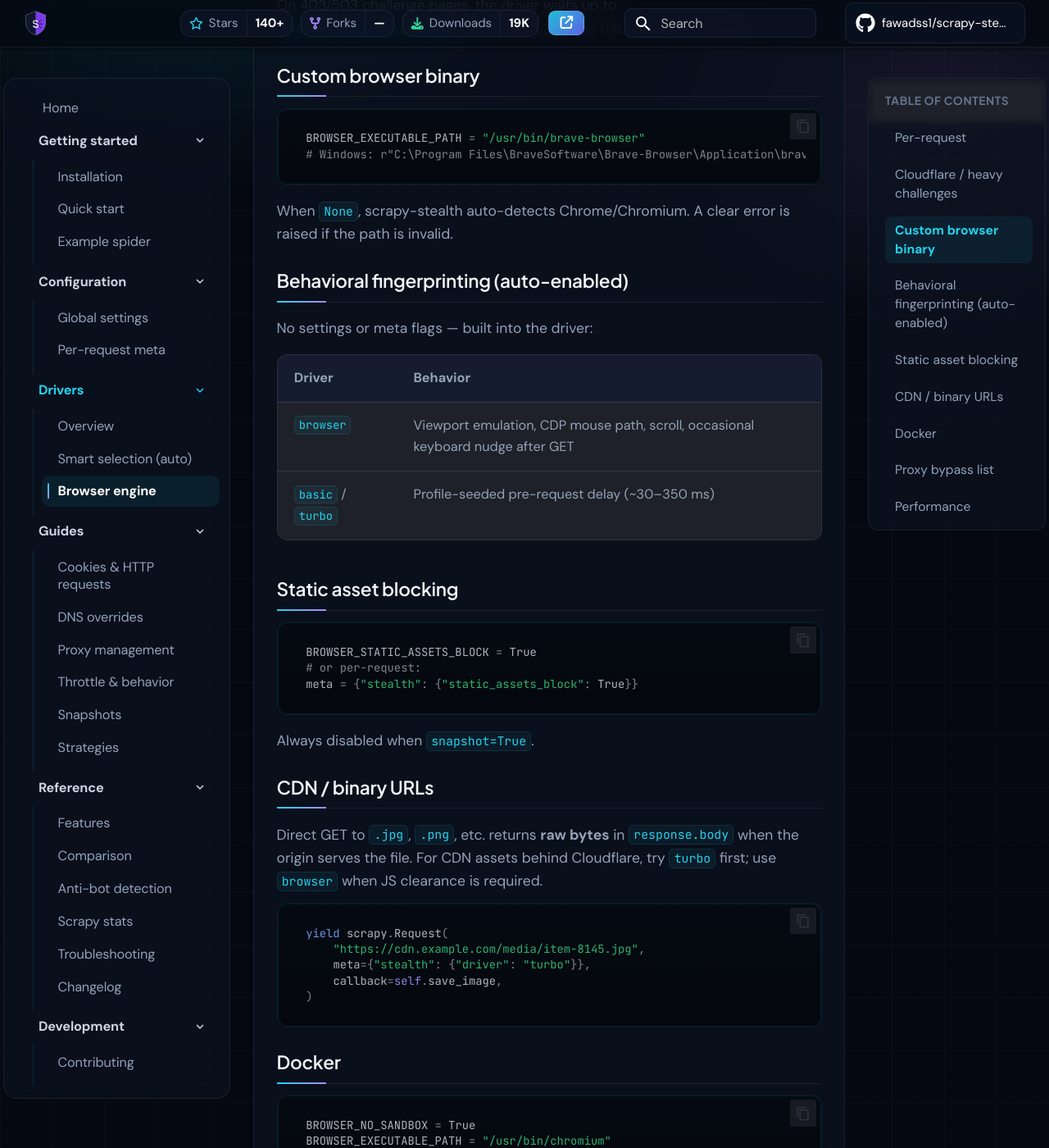
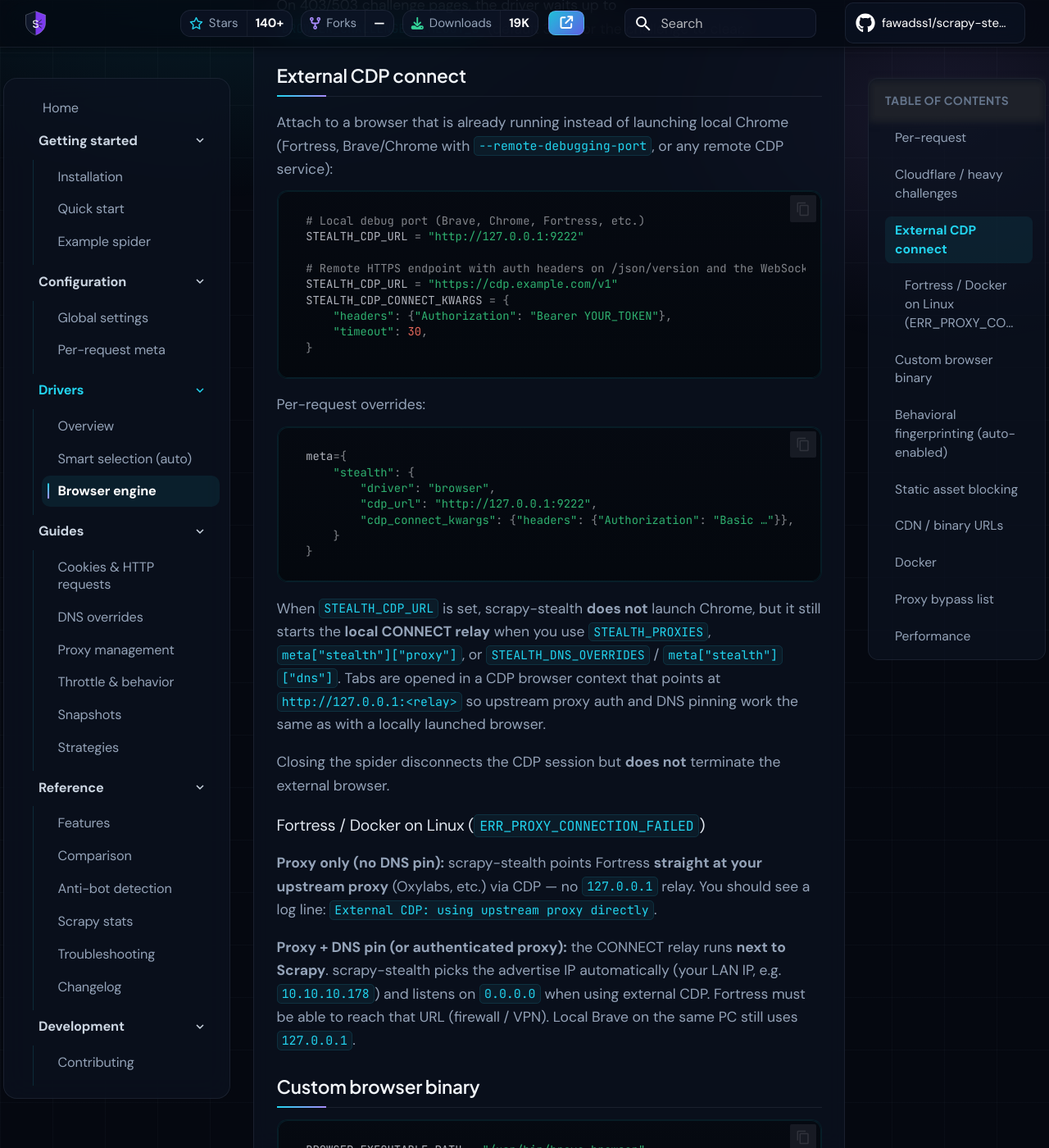
Before and after one commit to fawadss1/scrapy-stealth, an MkDocs documentation site: the page built from docs/drivers/browser.md, in a window 1280 px wide and 1400 px high, scrolled down 931 px. Shown: the whole window at 82% size. Built offline with MkDocs 1.6.1 and Material for MkDocs 9.7.7, drawn with Linux system fonts in a browser that asks for light colours; comment, search, counter and statistics services are not loaded.

Commit message:
Add external CDP connection support with new configuration options, relay logic, and browser lifecycle updates. Extend documentation and update CHANGELOG.

````diff
--- a/docs/drivers/browser.md
+++ b/docs/drivers/browser.md
@@ -35,6 +35,54 @@
 
 On 403/503 challenge pages, the driver waits up to `BROWSER_CHALLENGE_TIMEOUT_S` (default 30s)
 for the challenge to clear.
+
+## External CDP connect
+
+Attach to a browser that is already running instead of launching local Chrome (Fortress,
+Brave/Chrome with `--remote-debugging-port`, or any remote CDP service):
+
+```python
+# Local debug port (Brave, Chrome, Fortress, etc.)
+STEALTH_CDP_URL = "http://127.0.0.1:9222"
+
+# Remote HTTPS endpoint with auth headers on /json/version and the WebSocket
+STEALTH_CDP_URL = "https://cdp.example.com/v1"
+STEALTH_CDP_CONNECT_KWARGS = {
+    "headers": {"Authorization": "Bearer YOUR_TOKEN"},
+    "timeout": 30,
+}
+```
+
+Per-request overrides:
+
+```python
+meta={
+    "stealth": {
+        "driver": "browser",
+        "cdp_url": "http://127.0.0.1:9222",
+        "cdp_connect_kwargs": {"headers": {"Authorization": "Basic …"}},
+    }
+}
+```
+
+When `STEALTH_CDP_URL` is set, scrapy-stealth **does not** launch Chrome, but it still starts
+the **local CONNECT relay** when you use `STEALTH_PROXIES`, `meta["stealth"]["proxy"]`, or
+`STEALTH_DNS_OVERRIDES` / `meta["stealth"]["dns"]`. Tabs are opened in a CDP browser context
+that points at `http://127.0.0.1:<relay>` so upstream proxy auth and DNS pinning work the
+same as with a locally launched browser.
+
+Closing the spider disconnects the CDP session but **does not** terminate the external browser.
+
+### Fortress / Docker on Linux (`ERR_PROXY_CONNECTION_FAILED`)
+
+**Proxy only (no DNS pin):** scrapy-stealth points Fortress **straight at your upstream
+proxy** (Oxylabs, etc.) via CDP — no `127.0.0.1` relay. You should see a log line:
+`External CDP: using upstream proxy directly`.
+
+**Proxy + DNS pin (or authenticated proxy):** the CONNECT relay runs **next to Scrapy**.
+scrapy-stealth picks the advertise IP automatically (your LAN IP, e.g. `10.10.10.178`) and
+listens on `0.0.0.0` when using external CDP. Fortress must be able to reach that URL
+(firewall / VPN). Local Brave on the same PC still uses `127.0.0.1`.
 
 ## Custom browser binary
 
````
Also changed, not shown: CHANGELOG.md (+40 -11 lines), docs/configuration/settings.md (+25 -21 lines), docs/getting-started/installation.md (+0 -12 lines).
